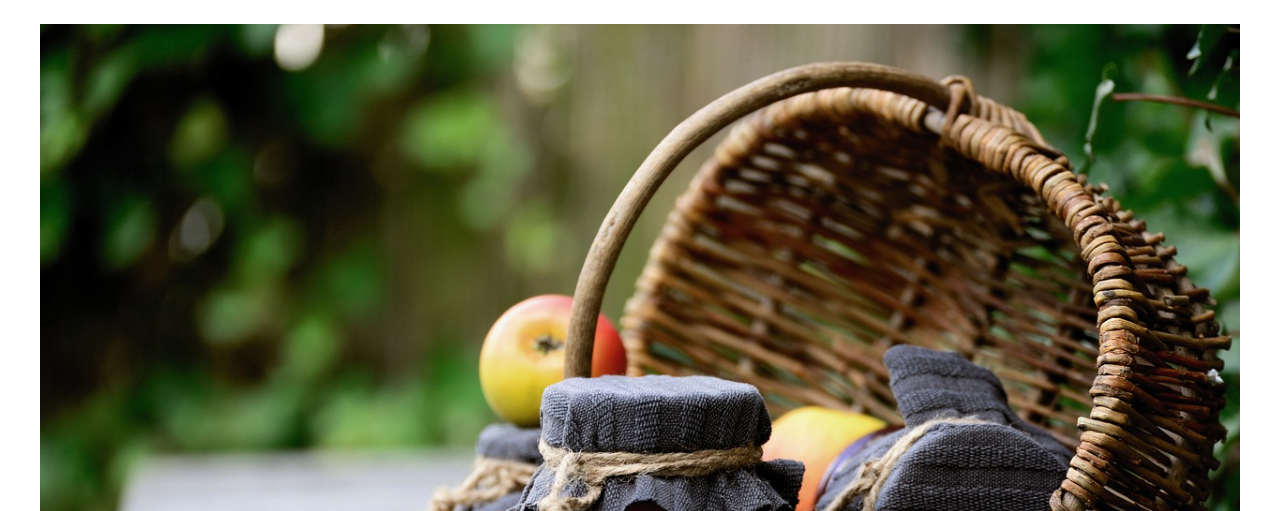
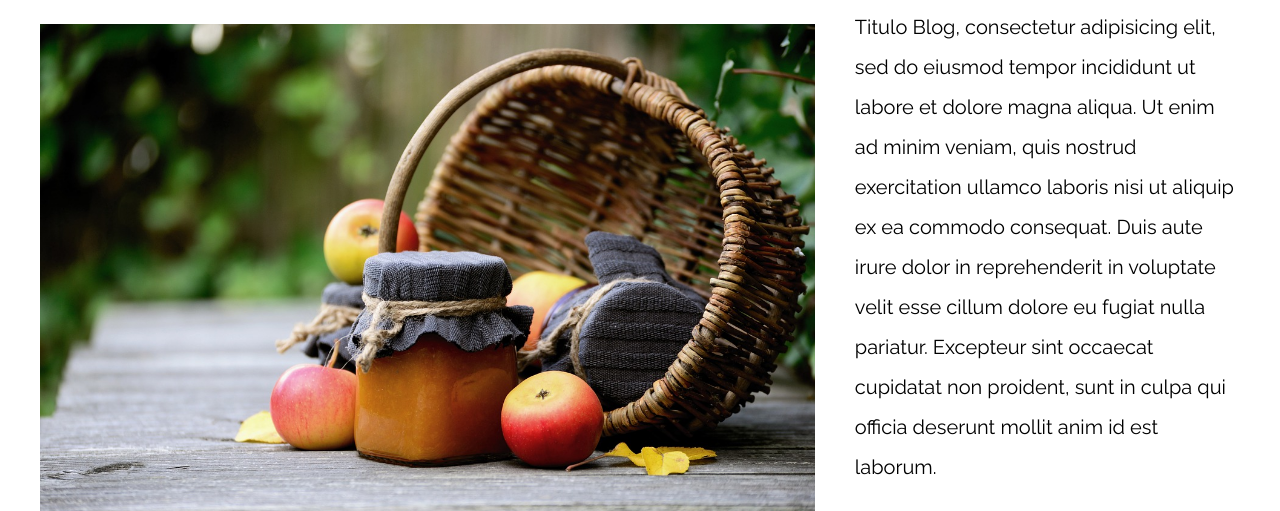
Before and after one commit to Pshepu/practica-patrones-RWD, a plain HTML site: page 10-con_sidebar_flexbox/index.html in a window 1280 px wide. Shown: the part 110-621 px from the top of the page. Drawn offline with nearby package versions, Linux system fonts and the light colour scheme.

Commit message:
10 listo con flexbox

```diff
--- a/10-con_sidebar_flexbox/css/styles.css
+++ b/10-con_sidebar_flexbox/css/styles.css
@@ -49,3 +49,9 @@ p {
 
 
 /** CODIGO AQUI **/
+
+
+.con-aside{
+    display: flex;
+    gap: 4rem;
+}
--- a/10-con_sidebar_flexbox/index.html
+++ b/10-con_sidebar_flexbox/index.html
@@ -12,7 +12,7 @@
 
 <body>
 
-    <div class="contenedor">
+    <div class="contenedor con-aside">
         <article>
             <h1>Entrada del Blog</h1>
             <img src="img/imagen1.jpg">
```
